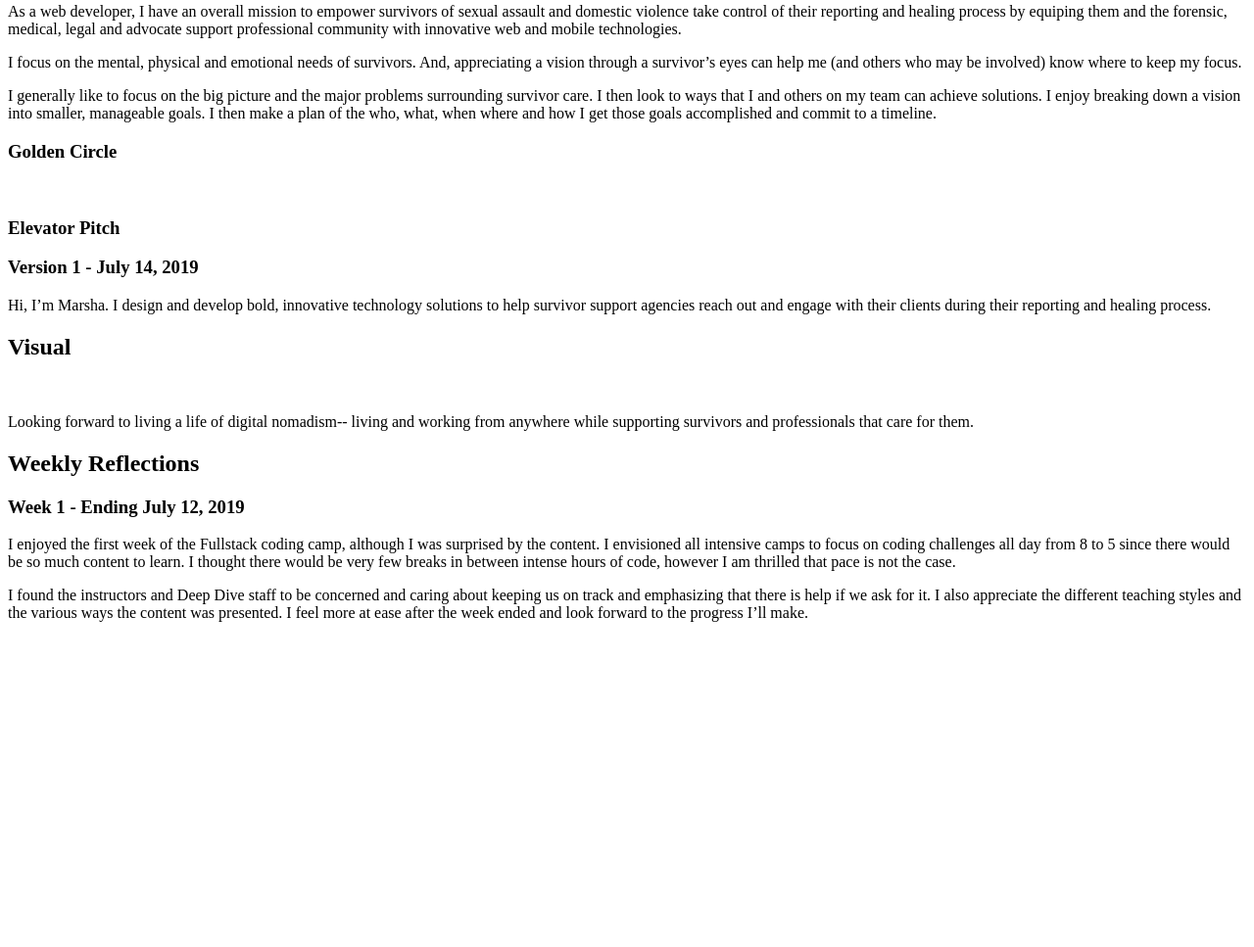
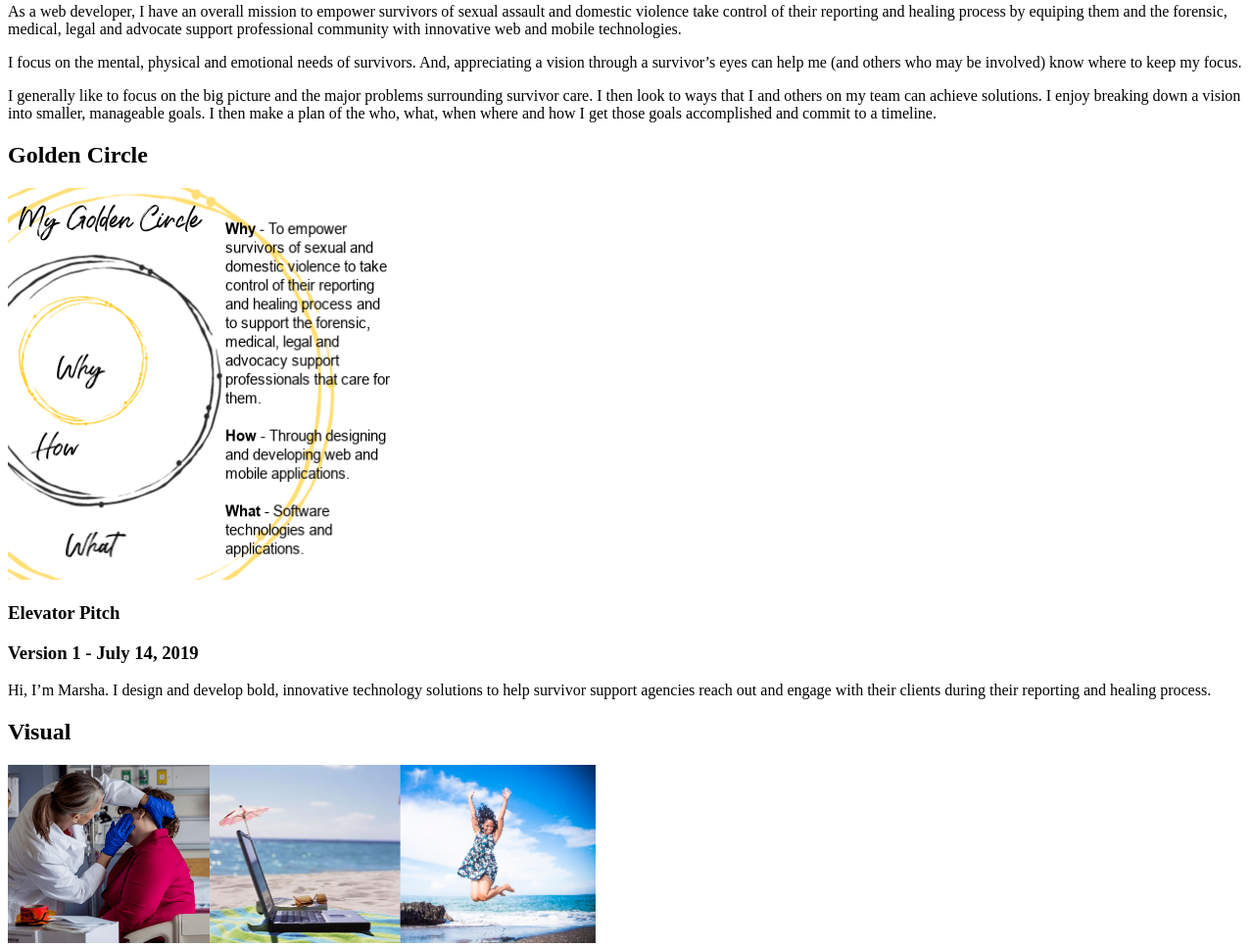
Before and after one commit to MarshaBat/marshabat.github.io, a plain HTML site: page index.html in a window 1280 px wide. Shown: the part 829-1796 px from the top of the page at 98% size. Before the commit the page ends 1480 px from the top, so only its background shows below. Drawn offline with Linux system fonts and the light colour scheme.

Commit message:
added images

```diff
--- a/index.html
+++ b/index.html
@@ -58,8 +58,8 @@
 		</div>
 
 		<div>
-		<h3>Golden Circle</h3>
-			<img src="goldcircle.png" alt="">
+		<h2>Golden Circle</h2>
+			<img src="goldcircle2.png" alt="">
 		</div>
 
 		<div>
@@ -70,7 +70,7 @@
 
 		<div>
 		<h2>Visual</h2>
-			<img src="visual.png" alt="">
+			<img src="marshavisual.png" alt="">
 		<p>Looking forward to living a life of digital nomadism-- living and working from anywhere while supporting survivors and professionals that care for them.</p>
 		</div>
 
```
Also changed, not shown: goldcircle2.png (added), marshavisual.png (added).
